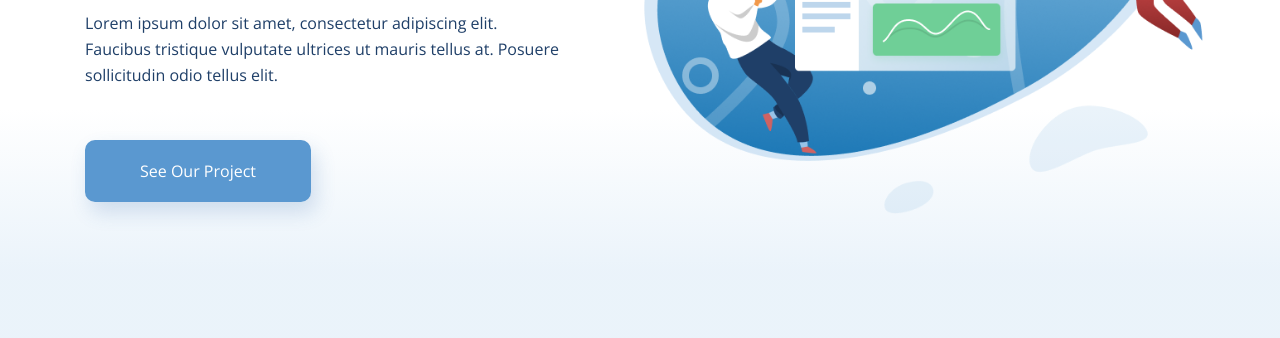
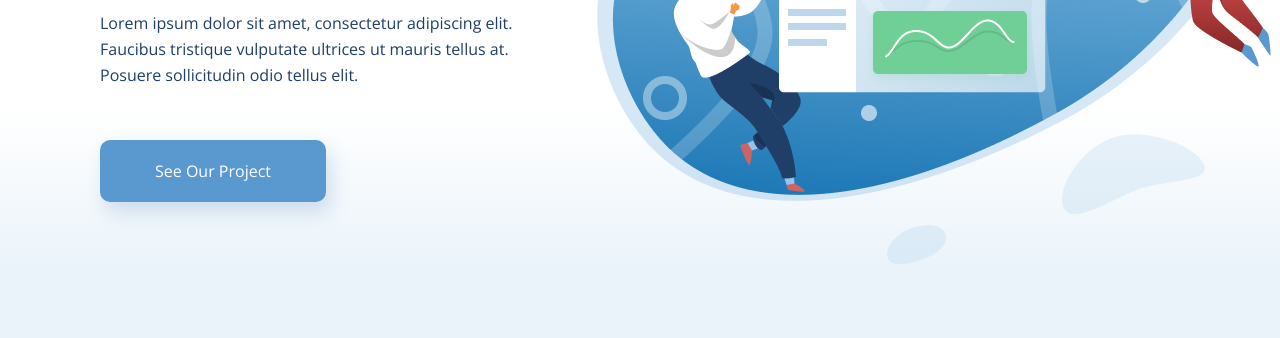
Before and after one commit to MalyukinAndrew/afrianska, a website: page app/index.html in a window 1280 px wide. Shown: the part 462-800 px from the top of the page. Drawn offline with nearby package versions, Linux system fonts and the light colour scheme; files that its build step writes are made by us from their sources.

Commit message:
add small fixes to layout

```diff
--- a/app/index.html
+++ b/app/index.html
@@ -33,11 +33,12 @@
         </div>
     </header>
     <section class="hero">
-        <div class="container">
-            <div class="hero-wrapper row">
-                <div class="hero-promo col-md-7 align-self-center">
+        <div class="hero-wrapper">
+            <img class="hero-wrapper__img d-none d-md-block" src="img/illustrationhero.png" alt="hero-image">
+            <div class="container">
+                <div class="hero-promo col-xs-12 col-sm-12 col-md-7 ">
                     <h1>New Automation Tool for Your Home</h1>
-                    <p class="col-md-9 no-gutters">Lorem ipsum dolor sit amet, consectetur adipiscing elit. Faucibus
+                    <p class="hero-wrapper__description">Lorem ipsum dolor sit amet, consectetur adipiscing elit. Faucibus
                         tristique vulputate ultrices ut
                         mauris
                         tellus at. Posuere sollicitudin odio tellus elit.</p>
@@ -45,7 +46,6 @@
                 </div>
             </div>
         </div>
-        <div class="hero_gradient"></div>
     </section>
 
 
--- a/app/sass/_header.scss
+++ b/app/sass/_header.scss
@@ -9,11 +9,29 @@ header{
     display: flex;
     list-style: none;
 
+    left: -100%;
+    top: 63px;
+    position: fixed;
+    height: calc(100vh - 63px);
+    flex-direction: column;
+    align-items: center;
+    text-align: center;
+    justify-content: center;
+    width: 100%;
+    font-size: 30px;
+
+    &-visible {
+        left: 0;
+        transition: 0.5s;
+        background-color: rgba(255, 255, 255, 0.9);
+        z-index: 3;
+    }
+
     &_item {
-        margin-left: 15px;
-        line-height: 18px;
         border-bottom: 2px solid transparent;
         transition: 0.3s;
+        line-height: 34px;
+        margin: 10px 0;
 
         &:hover {
             border-color: #007bff;
@@ -23,35 +41,22 @@ header{
             text-decoration: none;
         }
 
-        @media (max-width: $breakpoint-md) {
-            line-height: 34px;
-            margin: 10px 0;
+        @media (mIN-width: $breakpoint-md) {
+            line-height: 18px;
+            margin: 0 0 0 15px;
         }
     }
 
-    @media (max-width: $breakpoint-md) {
-        left: -100%;
-        top: 63px;
-        position: fixed;
-        height: calc(100vh - 63px);
-        flex-direction: column;
-        align-items: center;
-        text-align: center;
-        justify-content: center;
-        width: 100%;
-        font-size: 30px;
-
-        &-visible {
-            left: 0;
-            transition: 0.5s;
-            background-color: rgba(255, 255, 255, 0.9);
-            z-index: 3;
-        }
+    @media (min-width: $breakpoint-md) {
+       position: initial;
+       height: unset;
+       flex-direction: row;
+       font-size: inherit;
     }
 }
 .menu-button {
     color: $button-hover;
-    display: none;
+    display: block;
     font-size: 25px;
 
     &-active {
@@ -59,7 +64,7 @@ header{
         transform: rotate(180deg);
     }
 
-    @media (max-width: $breakpoint-md) {
-        display: block;
+    @media (min-width: $breakpoint-md) {
+        display: none;
     }
 }
--- a/app/sass/_hero-section.scss
+++ b/app/sass/_hero-section.scss
@@ -1,42 +1,48 @@
 .hero-wrapper {
-    background-image: url("../img/illustrationhero.png");
-    background-repeat: no-repeat;
-    background-size: 50%;
-    background-position: right;
-    height: calc(100vh - 63px);
+    background: linear-gradient(0deg, #eaf3fa 8.84%, rgba(152, 195, 232, 0) 31.12%);
+    min-height: calc(100vh - 63px);
     color: $primary-color;
-    h1 {
-        font-weight: 700;
-        font-size: 64px;
-        line-height: 74px;
-        letter-spacing: 0.04em;
-        margin-bottom: 32px;
+    padding: 10px 0;
+    position: relative;
+    box-sizing: border-box;
+    display: flex;
+    align-items: center;
+    text-align: center;
 
-        @media (max-width: $breakpoint-md){
-            font-size: 40px;
-            line-height:45px;
-        }
+    &__img {
+        position: absolute;
+        top: 50%;
+        transform: translateY(-50%);
+        right: 0;
+        max-width: 60%;
     }
-    p {
+
+    &__description {
         font-weight: 400;
         padding: 0;
         font-size: 16px;
         line-height: 26px;
         margin-bottom: 71px;
+
+        @media (min-width: $breakpoint-md) {
+            max-width: 425px;
+        }
     }
 
-    @media (max-width: $breakpoint-md) {
-        background-image: none;
-        text-align: center;
+    h1 {
+        font-size: 40px;
+        line-height: 45px;
+        margin-bottom: 32px;
+        font-weight: 700;
+
+        @media (min-width: $breakpoint-md) {
+            font-size: 64px;
+            line-height: 74px;
+            letter-spacing: 0.04em;
+        }
+    }
+
+    @media (min-width: $breakpoint-md) {
+        text-align: left;
     }
 }
-.hero_gradient {
-    position: absolute;
-    bottom: 0;
-    left: 0;
-    width: 100%;
-    height: calc(100vh - 63px);
-    opacity: 0.2;
-    background: linear-gradient(0deg, #98c3e8 8.84%, rgba(152, 195, 232, 0) 31.12%);
-    z-index: -1;
-}
```
Also changed, not shown: dist/css/main.css, dist/index.html.
